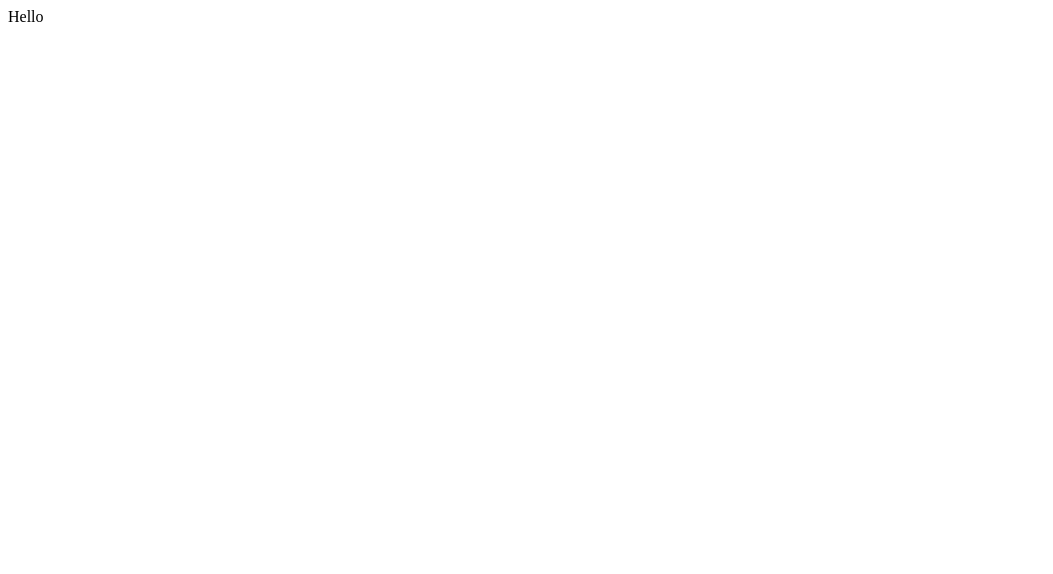
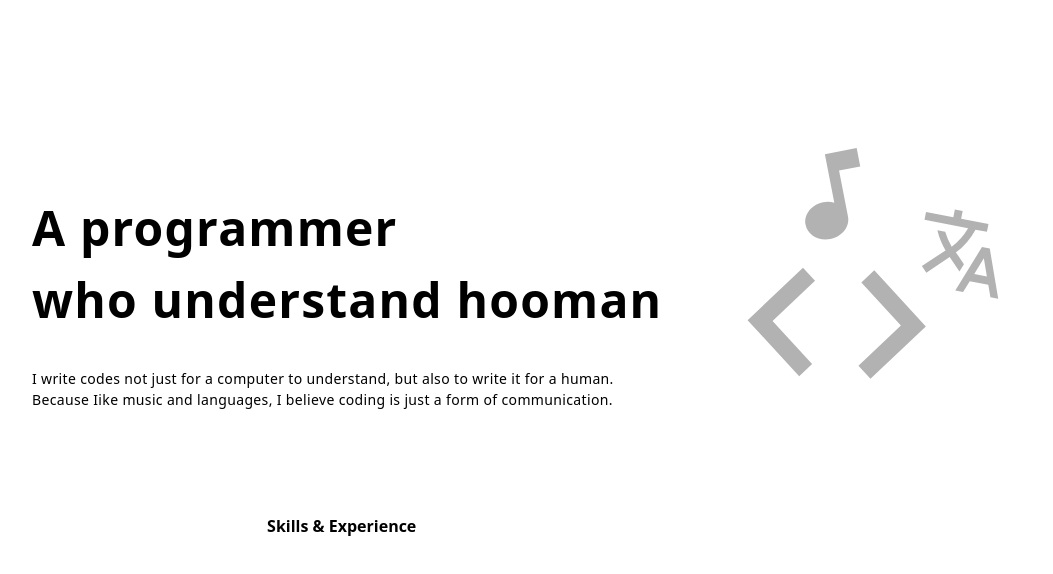
Before and after one commit to ckyoung/ckyoung.github.io, a plain HTML site: page index.html in a window 1280 px wide. Shown: the whole page, without its empty margins (0-1053 px from the left). Drawn offline with nearby package versions, Linux system fonts and the light colour scheme.

Commit message:
Update design

```diff
--- a/index.html
+++ b/index.html
@@ -4,9 +4,36 @@
   <meta charset="UTF-8">
   <meta name="viewport" content="width=device-width, initial-scale=1.0">
   <meta http-equiv="X-UA-Compatible" content="ie=edge">
-  <title>Document</title>
+  <link href="https://cdn.jsdelivr.net/npm/tailwindcss/dist/tailwind.min.css" rel="stylesheet">
+  <title>Clark Young</title>
 </head>
 <body>
-  Hello
+  <div class="container mx-auto">
+    <div class="flex pt-16 px-8 md:pt-32 md:px-8">
+        <header class="flext-auto mt-16">
+          <h1 class="text-black mb-8 text-4xl md:text-5xl tracking-wide font-bold">A programmer<br>
+            who understand hooman
+          </h1>
+          <p class="text-grey-darker leading-normal text-sm mb-12 md:mb-24 font-medium tracking-wide">I write codes not just for a computer to understand, but also to write it for a human. <br>
+            Because Iike music and languages, I believe coding is just a form of communication.
+          </p>
+
+          <div class="flex flex-col md:flex-row">
+            <button class="bg-red-light text-center mb-6 px-16 py-2 rounded text-white font-medium">
+              Porfolio
+            </button>
+            <a href="#" class="text-center px-12 py-2 text-red-light font-semibold">
+              Skills &amp; Experience
+            </a>
+          </div>
+        </header>
+
+        <div class="flex-1">
+          <svg class="w-1/2 h-1/2 ml-16" xmlns="http://www.w3.org/2000/svg" viewBox="0 0 390.426 410.171"><defs><style>.a{fill:none;}.b{fill:#b2b2b2;}</style></defs><g transform="translate(-1296.847 -258.544)"><g transform="translate(1340.271 291.514) rotate(-11)"><path class="a" d="M0,0H172.79V150.055H0Z"/><path class="b" d="M49.2,3V68.962a32.151,32.151,0,0,0-14.4-3.439C18.887,65.523,6,76.714,6,90.532s12.887,25.009,28.8,25.009S63.6,104.35,63.6,90.532V28.009H92.4V3Z" transform="translate(37.198 15.757)"/></g><g transform="translate(1562.378 348.605) rotate(11)"><path class="a" d="M0,0H127.232V127.232H0Z"/><path class="b" d="M63.927,71.289,50.462,57.982l.159-.159A92.875,92.875,0,0,0,70.289,23.205H85.822V12.6H48.712V2h-10.6V12.6H1v10.55H60.216A83.3,83.3,0,0,1,43.411,51.568a82.941,82.941,0,0,1-12.246-17.76h-10.6a93.1,93.1,0,0,0,15.8,24.174L9.376,84.6,16.9,92.123,43.411,65.616,59.9,82.1ZM93.774,44.411h-10.6L59.315,108.027h10.6l5.938-15.9h25.181l5.991,15.9h10.6ZM79.884,81.52l8.588-22.955L97.061,81.52H79.884Z" transform="translate(4.301 8.603)"/></g><g transform="matrix(0.999, 0.035, -0.035, 0.999, 1306.959, 369.177)"><path class="a" d="M0,0H285.471V289.752H0Z"/><path class="b" d="M90.02,133.974,35.3,78.438,90.02,22.9,73.368,6,2,78.438l71.368,72.438Zm61.852,0,54.715-55.536L151.872,22.9,168.525,6l71.368,72.438-71.368,72.438-16.652-16.9Z" transform="translate(21.789 66.438)"/></g></g></svg>
+        </div>
+
+      </div>
+    </div>
+
 </body>
 </html>
```
